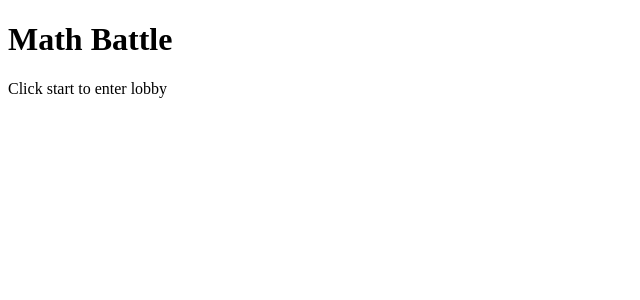
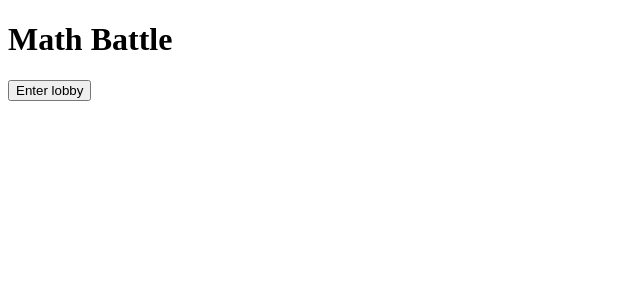
Before and after one commit to imfiitriii/multiply-battle, a React (Vite) app: page / in a window 1280 px wide. Shown: the top 300 px of the page, without its empty margins (0-640 px from the left). Built offline with nearby package versions, Linux system fonts and the light colour scheme.

Commit message:
enter lobby placeholder button added

```diff
--- a/src/features/home/HomePage.jsx
+++ b/src/features/home/HomePage.jsx
@@ -1,8 +1,11 @@
+import { useNavigate } from "react-router-dom";
+
 export default function HomePage() {
+    const navigate = useNavigate();
     return (
         <div>
             <h1>Math Battle</h1>
-            <p>Click start to enter lobby</p>
+            <button onClick={() => navigate("/lobby")}>Enter lobby</button>
         </div>
     );
 }
```
